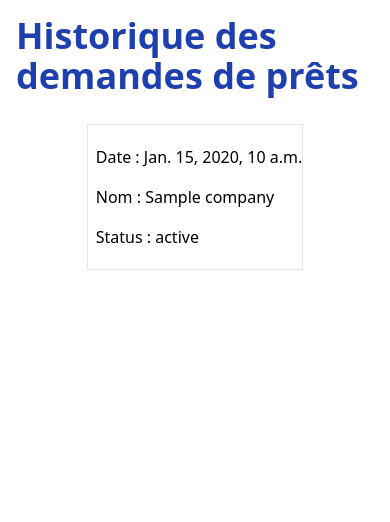
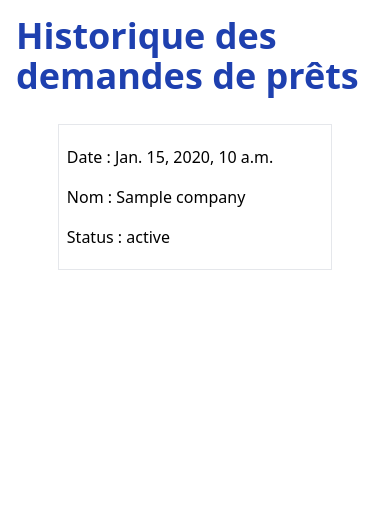
Before and after one commit to cjulliar/loan_project, a Django app: template app/main/templates/main/loan_history_page.html in a window 390 px wide. Shown: the part 206-728 px from the top of the page. Run offline with Django 4.2, Linux system fonts and the light colour scheme; the template is opened without the code that fills it: most values are stand-ins (such as "Sample title", 1, 10 or a date in 2020); some libraries are stand-ins or nearby versions.

Commit message:
fix du front des historique pour etre responsive et centree

```diff
--- a/app/main/templates/main/loan_history_page.html
+++ b/app/main/templates/main/loan_history_page.html
@@ -5,9 +5,9 @@
 {% block content %}
     <h1 class="text-blue-800 text-4xl font-bold mb-4">Historique des demandes de prêts</h1>
 
-    <div class="xl:hidden">
+    <div class="xl:hidden w-10/12">
         {% for request in object_list %}
-            <div class="hover:cursor-pointer info-block flex flex-row border-collapse border {% cycle 'bg-white' 'bg-gray-200'  %} m-3 pl-2">
+            <div class=" hover:cursor-pointer info-block flex flex-row border-collapse border {% cycle 'bg-white' 'bg-gray-200'  %} m-3 pl-2">
                 <ul class="space-y-4 mb-5 mt-5 ">
                     <li class="list_form"><div>Date : {{ request.formatted_date }}</div></li>
                     <li class="list_form"><div>Nom : {{ request.company.name }}</div></li>
```
